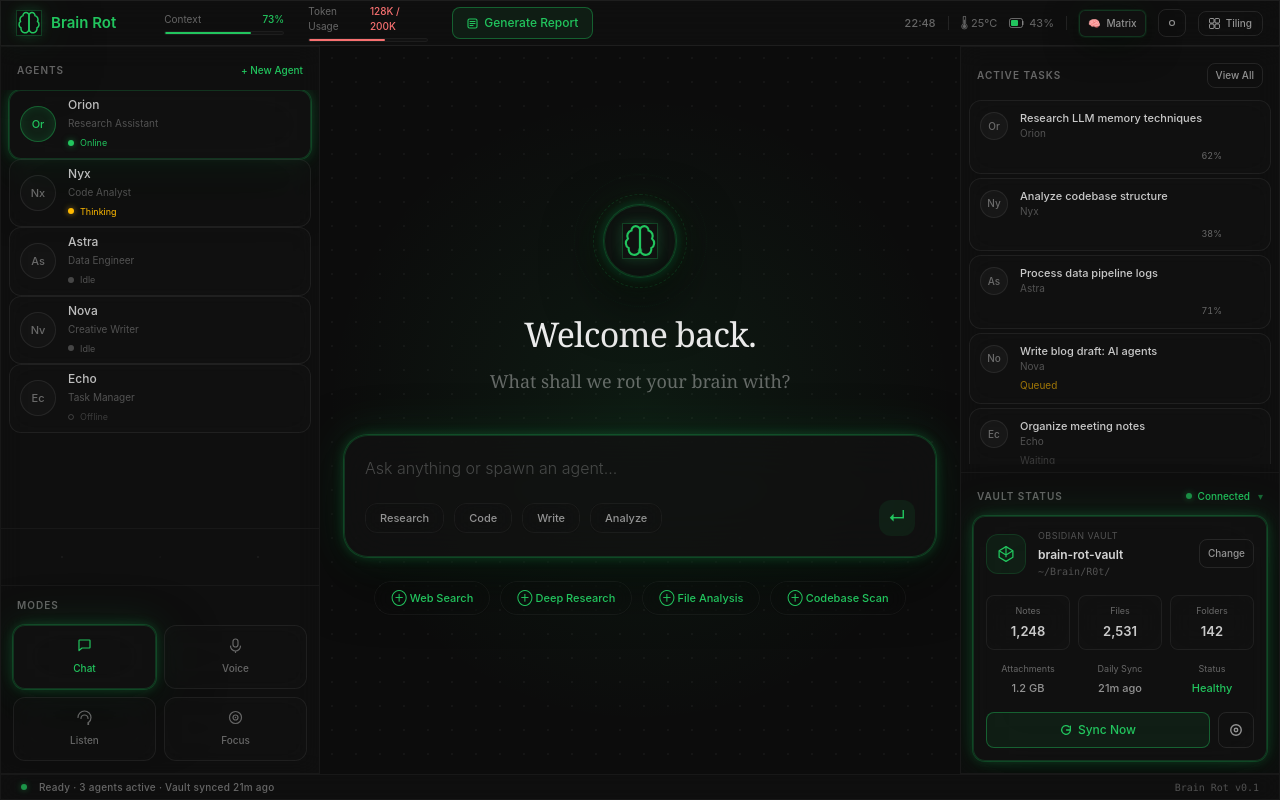
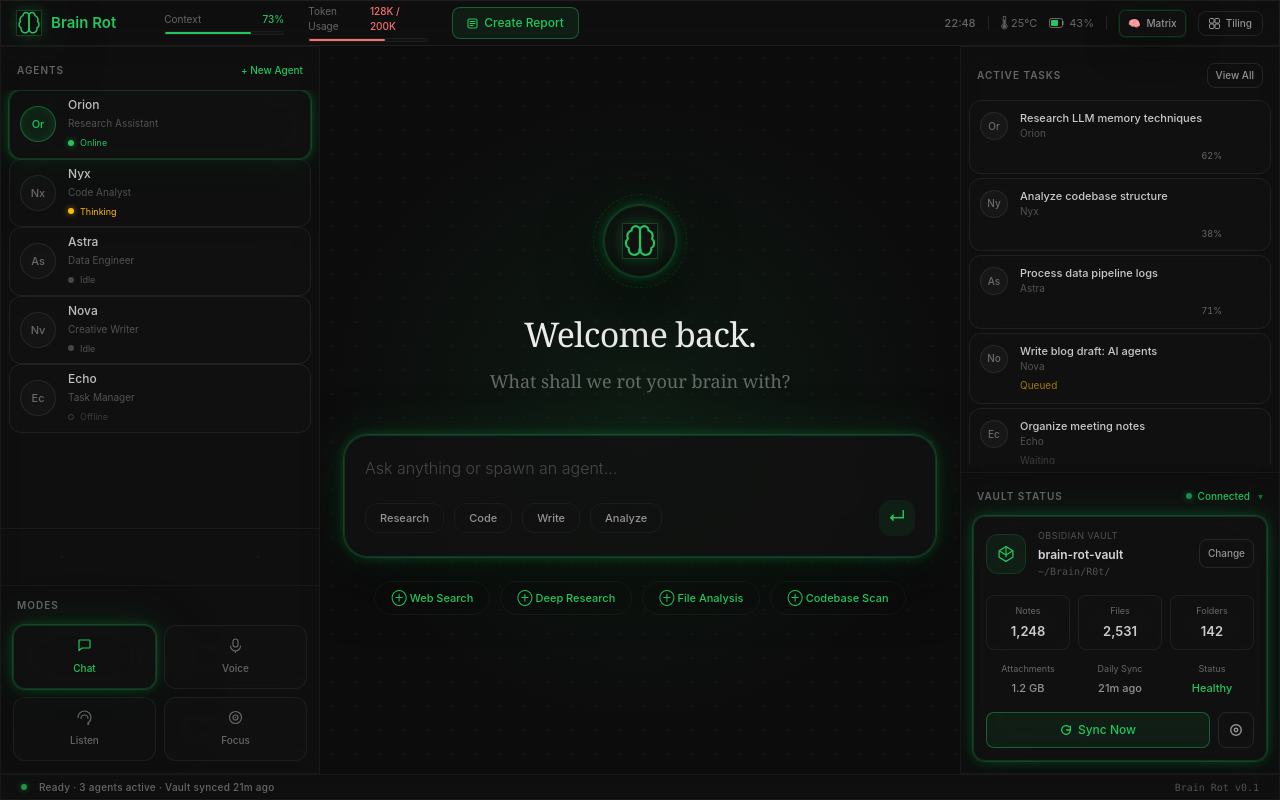
Before and after one commit to paybake19/Brain-Rot_wip, a React (Vite) app in the folder frontend/: page / in a window 1280 px wide. Built offline with nearby package versions, Linux system fonts and the light colour scheme.

Commit message:
fix a btn on the top bar

```diff
--- a/frontend/src/components/layout/Topbar.tsx
+++ b/frontend/src/components/layout/Topbar.tsx
@@ -52,7 +52,7 @@ export default function Topbar({ tilingEnabled, onToggleTiling, theme, onToggleT
             <rect x="1" y="1" width="9" height="9" rx="1.5" stroke="currentColor" strokeWidth="1.1"/>
             <path d="M3 3.5h5M3 5.5h5M3 7.5h3" stroke="currentColor" strokeWidth="1" strokeLinecap="round"/>
           </svg>
-          Generate Report
+          Create Report
         </button>
       </div>
 
@@ -74,19 +74,22 @@ export default function Topbar({ tilingEnabled, onToggleTiling, theme, onToggleT
 
         <div className="w-px h-3.5 bg-[rgb(var(--text)/0.1)]" />
 
-        {/* Theme indicator */}
-        <div className="flex items-center gap-1.5 border border-[rgb(var(--accent)/0.2)] rounded-md px-2 py-1.25 glass-strong">
-          <span className="text-[10px]">{theme === 'psychedelic' ? '👁' : '🧠'}</span>
-          <span className="text-[10px] text-[rgb(var(--text)/0.6)] font-medium transition-colors duration-700">
-            {theme === 'psychedelic' ? 'Net of Being' : 'Matrix'}
-          </span>
-        </div>
+        {/* Combined Theme Toggle / Indicator */}
+                <button
+                  onClick={onToggleTheme}
+                  className={`flex items-center gap-1.5 rounded-md px-2 py-1.25 cursor-pointer transition-all duration-700 active:scale-95 ${
+                    theme === 'psychedelic'
+                      ? 'psych-glass-strong border-[rgb(var(--accent-4)/0.5)] hover:border-[rgb(var(--accent-4))] hover:shadow-[0_0_15px_rgb(var(--accent-4)/0.4)]'
+                      : 'glass-strong border border-[rgb(var(--accent)/0.2)] hover-glow'
+                  }`}
+                >
+                  <span className="text-[10px]">{theme === 'psychedelic' ? '👁' : '🧠'}</span>
+                  <span className={`text-[10px] transition-colors duration-700 ${theme === 'psychedelic' ? 'psych-text-neon uppercase tracking-widest font-bold' : 'text-[rgb(var(--text)/0.6)] font-medium'}`}>
+                    {theme === 'psychedelic' ? 'Net of Being' : 'Matrix'}
+                  </span>
+                </button>
 
-        <button onClick={onToggleTheme} className="btn hover-glow w-7 h-7 !p-0 rounded-lg">
-          <svg width="12" height="12" viewBox="0 0 12 12" fill="none">
-            <circle cx="6" cy="6" r="2.5" stroke="currentColor" strokeWidth="1.1"/>
-          </svg>
-        </button>
+
 
         <button onClick={onToggleTiling} className={`flex items-center gap-1.5 px-2.5 py-1 text-[10px] font-medium rounded-lg transition-colors duration-700 ${tilingEnabled ? 'btn-accent glow-neon' : 'btn glass hover-glow'}`}>
           <svg width="11" height="11" viewBox="0 0 11 11" fill="none">
```
